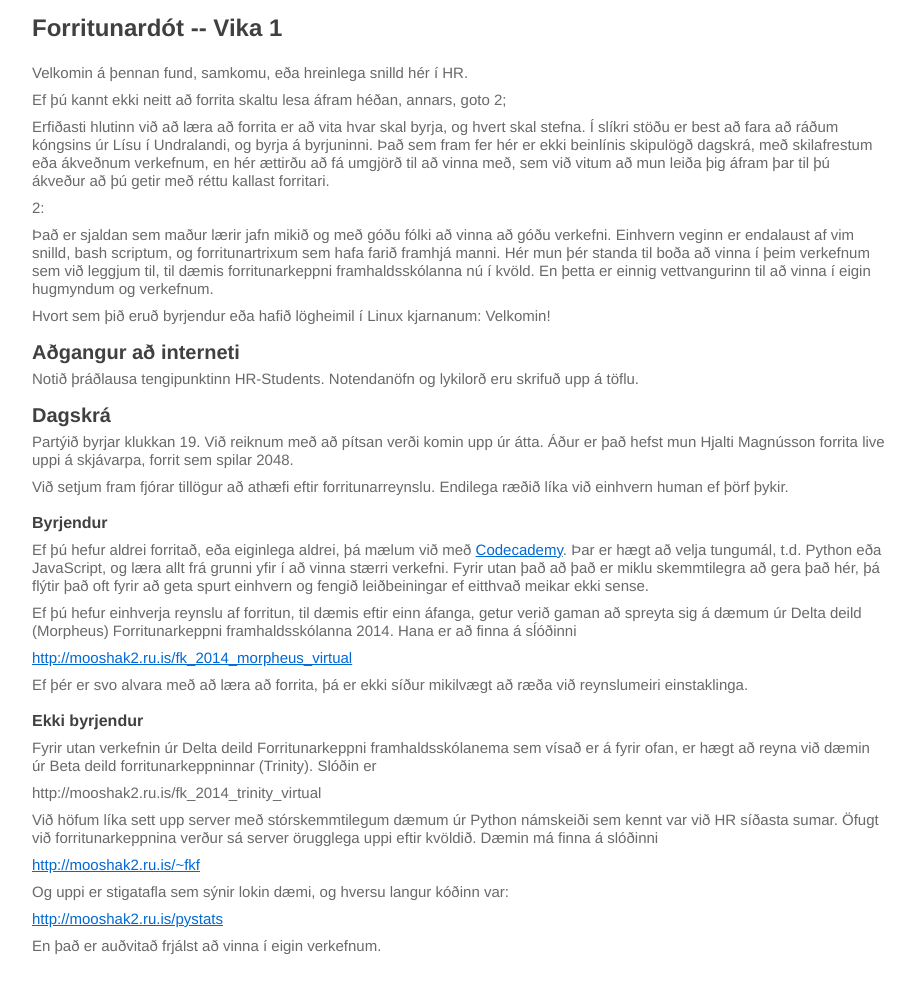
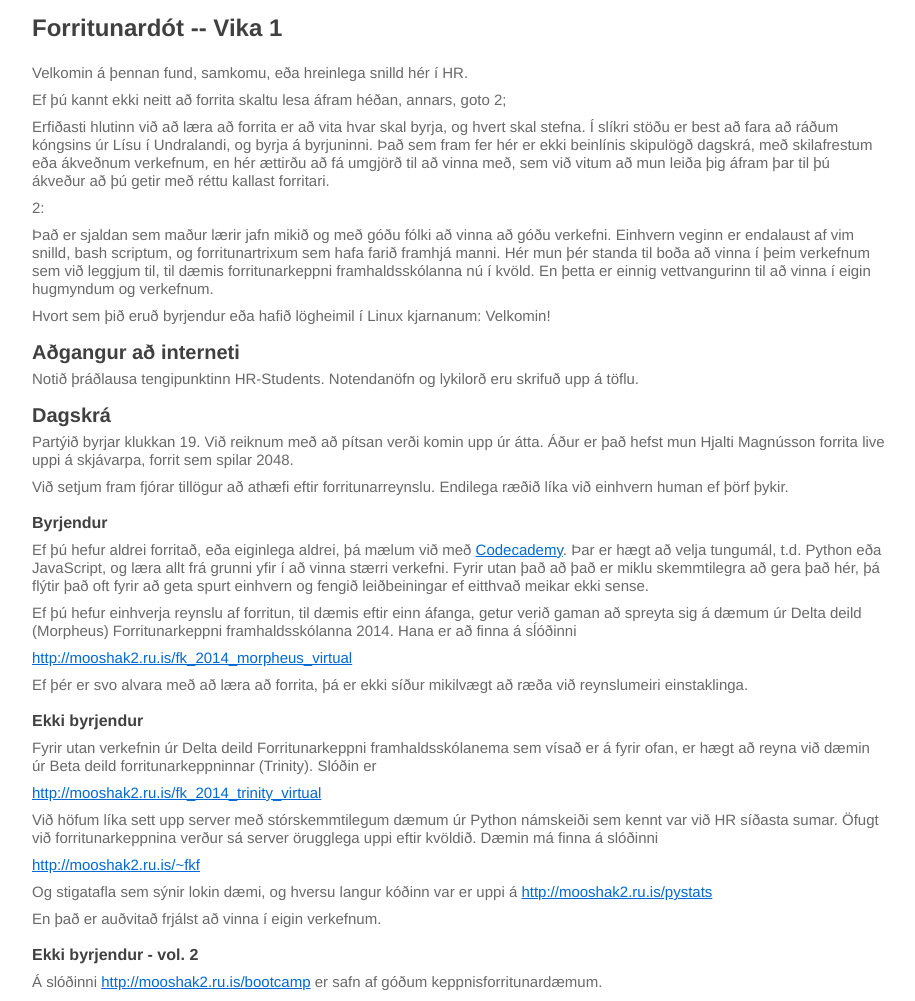
Before and after one commit to hjalti/udaf, a plain HTML site: page week_01/schedule/index.html in a window 1280 px wide. Shown: the whole page, without its empty margins (181-1096 px from the left). Before the commit the page ends 965 px from the top, so only its background shows below. Drawn offline with Linux system fonts and the light colour scheme.

Commit message:
made the index

```diff
--- a/week_01/schedule/index.html
+++ b/week_01/schedule/index.html
@@ -169,11 +169,12 @@
 <p>Ef þér er svo alvara með að læra að forrita, þá er ekki síður mikilvægt að ræða við reynslumeiri einstaklinga.</p>
 <h3 id="ekki-byrjendur">Ekki byrjendur</h3>
 <p>Fyrir utan verkefnin úr Delta deild Forritunarkeppni framhaldsskólanema sem vísað er á fyrir ofan, er hægt að reyna við dæmin úr Beta deild forritunarkeppninnar (Trinity). Slóðin er</p>
-<p>http://mooshak2.ru.is/fk_2014_trinity_virtual</p>
+<p><a href="http://mooshak2.ru.is/fk_2014_trinity_virtual">http://mooshak2.ru.is/fk_2014_trinity_virtual</a></p>
 <p>Við höfum líka sett upp server með stórskemmtilegum dæmum úr Python námskeiði sem kennt var við HR síðasta sumar. Öfugt við forritunarkeppnina verður sá server örugglega uppi eftir kvöldið. Dæmin má finna á slóðinni</p>
 <p><a href="http://mooshak2.ru.is/~fkf">http://mooshak2.ru.is/~fkf</a></p>
-<p>Og uppi er stigatafla sem sýnir lokin dæmi, og hversu langur kóðinn var:</p>
-<p><a href="http://mooshak2.ru.is/pystats">http://mooshak2.ru.is/pystats</a></p>
+<p>Og stigatafla sem sýnir lokin dæmi, og hversu langur kóðinn var er uppi á <a href="http://mooshak2.ru.is/pystats">http://mooshak2.ru.is/pystats</a></p>
 <p>En það er auðvitað frjálst að vinna í eigin verkefnum.</p>
+<h3 id="ekki-byrjendur---vol.-2">Ekki byrjendur - vol. 2</h3>
+<p>Á slóðinni <a href="http://mooshak2.ru.is/bootcamp">http://mooshak2.ru.is/bootcamp</a> er safn af góðum keppnisforritunardæmum.</p>
 </body>
 </html>
```
